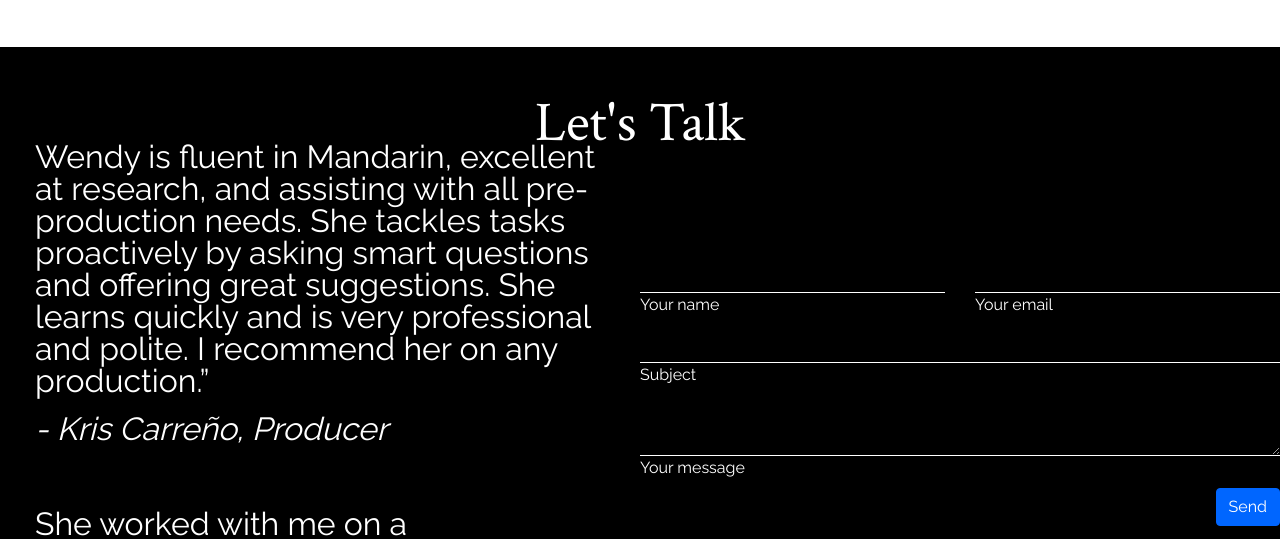
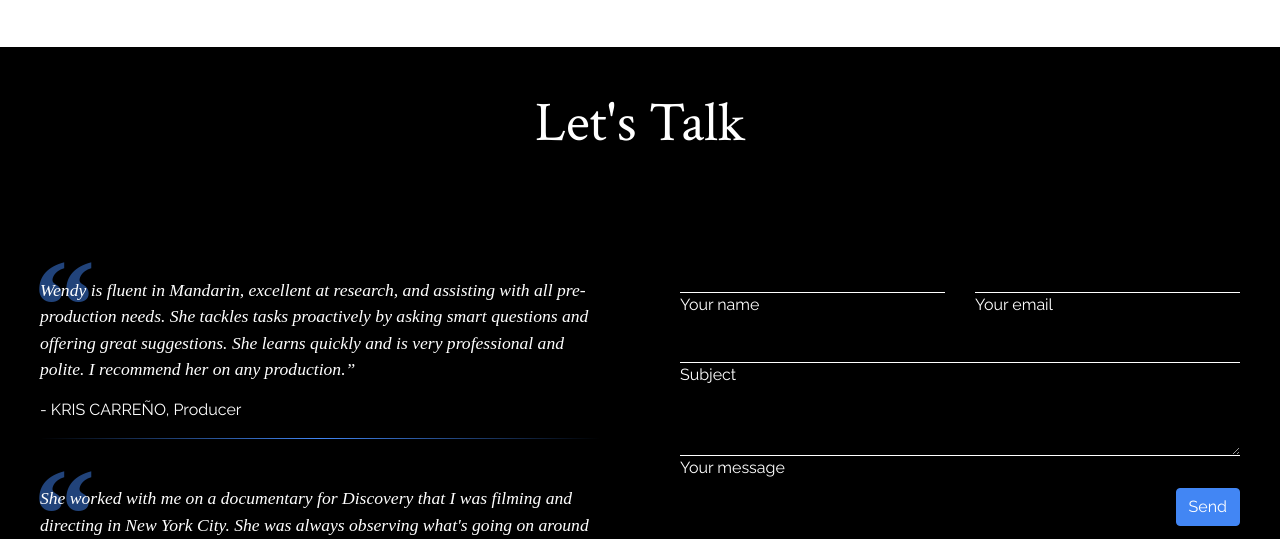
Before and after one commit to wendyproductions/wendyproductions.github.io, a plain HTML site: page index.html in a window 1280 px wide. Shown: the part 3381-3920 px from the top of the page. Drawn offline with nearby package versions, Linux system fonts and the light colour scheme.

Commit message:
Contact form

```diff
--- a/style.css
+++ b/style.css
@@ -23,6 +23,7 @@ html {
 body {
   margin: 0;
   font-family: 'Raleway', sans-serif;
+  background-color: black; /* TODO: FIX for contact page */
 }
 
 .flickity-button {
@@ -112,64 +113,103 @@ h4 {
   color: rgb(66, 134, 244);
   transition: 0.3s;
 }
-
+.form-control {
+  color: white;
+  padding-left: 0px;
+}
+.form-control:focus {
+  background: none;
+  box-shadow: none;
+  color: white;
+  border-color: white;
+}
+#contact a {
+  padding: 10px;
+}
 a p {
   -webkit-backface-visibility: hidden;
   -webkit-transform: translateZ(0) scale(1.0, 1.0); /* fixes shaking issue on hover in chrome */
   opacity: 0;
+  text-align: center;
   transition-duration: 1s;
 }
 a:hover p {
   opacity: 1;
+  color: white;
+  text-align: center;
 }
-blockquote {
-  padding-top: 30px;
+
+hr {
+  color: #81bedb;
+  background-image: linear-gradient(90deg, transparent, var(--blue-links), transparent);
+  border: 0;
+  height: 1px;
+}
+
+cite {
+  font-style: normal;
+}
+cite span {
+  text-transform: uppercase;
 }
 .quote {
-  font-size: 2em;
-  line-height: 1em;
-  vertical-align: middle;
+  position: relative;
 }
+
+.quote blockquote {
+  position: relative;
+  padding-top: 30px;
+  font-style: italic;
+  font-family: 'Source Sans Pro';
+  font-size: 1.1em;
+  z-index: 600;
+}
+
+.quote blockquote p:first-child:before {
+    content: '\201C';
+    color: var(--blue-links);
+    font-size: 7.5em;
+    font-weight: 700;
+    opacity: .5;
+    position: absolute;
+    top: -.3em;
+    left: -0.1em;
+    text-shadow: none;
+    z-index: -300;
+    font-family: 'Source Sans Pro';
+}
+
 #contact .header {
   width: 100%;
   height: 20%;
   padding-top: 35px;
   text-align: center;
 }
-.mb-4 {
-  position: relative;
-  overflow: hidden;
-}
-.left-content .quotes {
-  position: absolute;
-  top: 50%;
-  left: 50%;
-  transform: translate(-50%, -50%);
-  width: 100%;
-  padding: 35px;
-  padding-top: 0px;
-}
+
 .left-content {
   position: relative;
   float: left;
   width: 50%;
   height: 80%;
+  padding: 2.5em;
 }
 .right-content {
   position: relative;
   float: right;
   width: 50%;
   height: 80%;
+  padding: 2.5em;
+  padding-top: 0em;
 }
 .btn {
   opacity: inherit;
-  background-color: var(--blue-o);
-  border: 1px solid var(--blue-o);
+  background-color: var(--blue-links);
+  border: 1px solid var(--blue-links);
 }
 .btn:hover {
   background-color: white;
-  color: var(--blue-o);
-  border: 1px solid var(--blue-o);
+  color: var(--blue-links);
+  border: 1px solid var(--blue-links);
   transition-duration: 0.5s;
 }
 
@@ -195,6 +235,7 @@ ul {
 #contact {
   background-color: black;
   color: white;
+  height: 100%;
 }
 
 .list-unstyled li {
@@ -259,6 +300,9 @@ ul {
   min-height: 100%;
   height: auto;
 }
+#contact .content-container {
+  background-color: black;
+}
 .content {
   width: 60%;
   height: auto;
@@ -267,7 +311,7 @@ ul {
   margin: 0 auto;
 }
 iframe {
-  height: 60%;
+  height: 55%;
   width: 75%;
 }
 #media .content {
@@ -280,7 +324,7 @@ iframe {
   position: relative;
   margin: 0 auto;
   text-align: center;
-  padding-bottom: 20px;
+  padding-top: 20px;
 }
 #about img {
   width: 150px;
```
